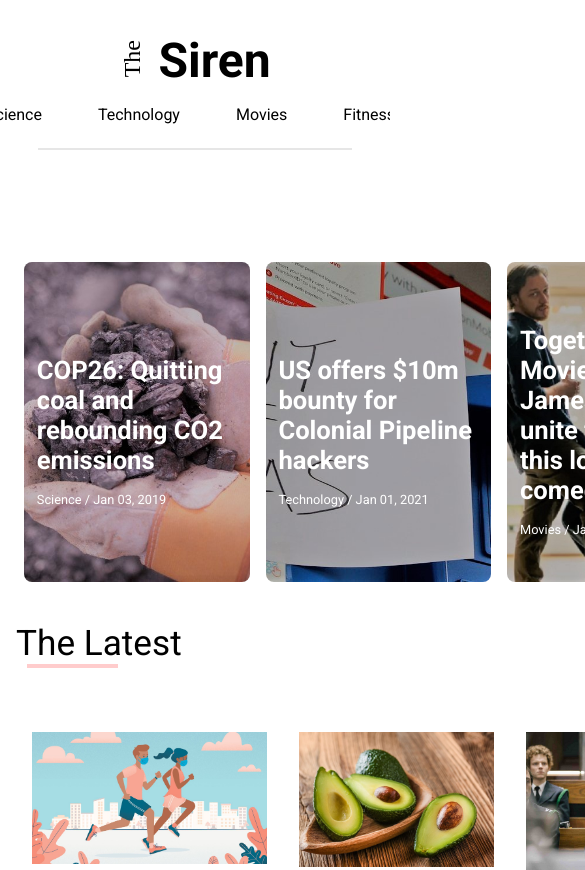
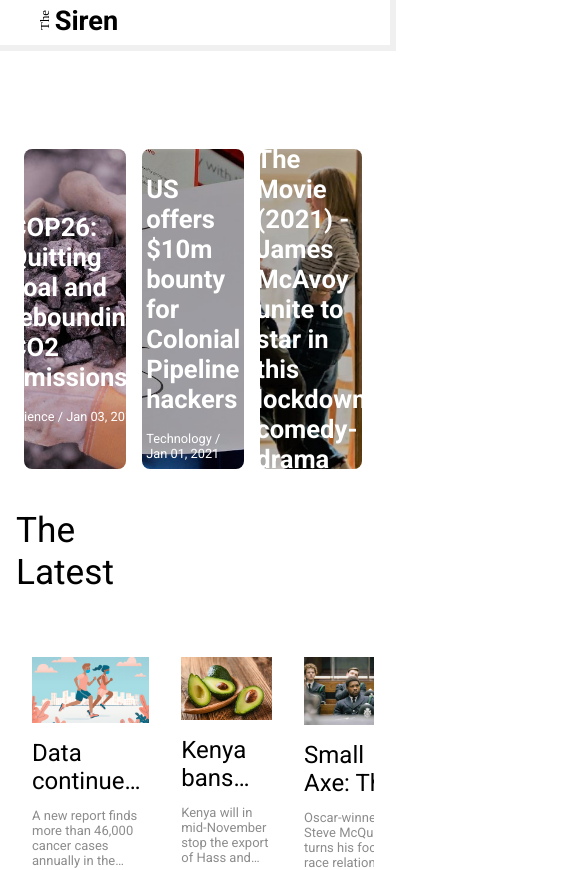
Before and after one commit to mahendruankit/blog, a React (Create React App) app: page / in a window 390 px wide. Shown: the top 870 px of the page, 585 px wide, since content can reach past the window. Built offline with nearby package versions, Linux system fonts and the light colour scheme.

Commit message:
style change son header for mobile

```diff
--- a/src/client/components/Article/Article.scss
+++ b/src/client/components/Article/Article.scss
@@ -5,6 +5,7 @@
   display: flex;
   flex-direction: row;
   flex-wrap: wrap;
+  overflow: auto;
 }
 
 .article__left,
--- a/src/client/components/Header/Header.scss
+++ b/src/client/components/Header/Header.scss
@@ -1,7 +1,6 @@
 @import '../../variables.scss';
 
 header {
-  box-sizing: border-box;
   width: 100%;
   overflow: hidden;
   z-index: 10;
@@ -31,3 +30,25 @@ hr {
   width: 80%;
   border: 1px solid $secondary-color;
 }
+
+@media screen and (max-width: 980px) {
+  .header {
+    text-align: left;
+    padding-bottom: 0.5em;
+    padding-top: 0;
+    box-shadow: 0px 0px 0px 6px rgba(0, 0, 0, 0.06);
+  }
+  .header__title1 {
+    margin: 0.8em 0.1em 0em 3em;
+    font-size: 0.8em;
+  }
+  .header__title2 {
+    font-size: 1.7em;
+    font-weight: bolder;
+    font-family: $font-family;
+  }
+
+  hr {
+    display: none;
+  }
+}
--- a/src/client/components/Navbar/NavItem/NavItem.scss
+++ b/src/client/components/Navbar/NavItem/NavItem.scss
@@ -4,3 +4,8 @@
   margin-right: 3.5rem;
   font-weight: 500;
 }
+@media screen and (max-width: 980px) {
+  .navbar__item {
+    margin-right: 0.4em;
+  }
+}
--- a/src/client/components/Navbar/Navbar.scss
+++ b/src/client/components/Navbar/Navbar.scss
@@ -11,6 +11,7 @@
     list-style-type: none;
     text-decoration: none;
     align-items: center;
+    padding: 0;
   }
 
   li {
@@ -25,3 +26,9 @@
     font-size: medium;
   }
 }
+
+@media screen and (max-width: 980px) {
+  .navbar {
+    display: none;
+  }
+}
--- a/src/client/components/RelatedArticles/RelatedArticles.scss
+++ b/src/client/components/RelatedArticles/RelatedArticles.scss
@@ -4,6 +4,7 @@
   font-family: $font-family;
   background-color: $tertiary-color;
   padding: 4em 6em 1em 6em;
+  overflow: auto;
 }
 
 .relatedArticles__title {
--- a/src/client/contents/Home/Home.scss
+++ b/src/client/contents/Home/Home.scss
@@ -1,6 +1,7 @@
 @import '../../variables.scss';
 
 .home {
+  overflow: auto;
 }
 
 .home__spacer {
```
